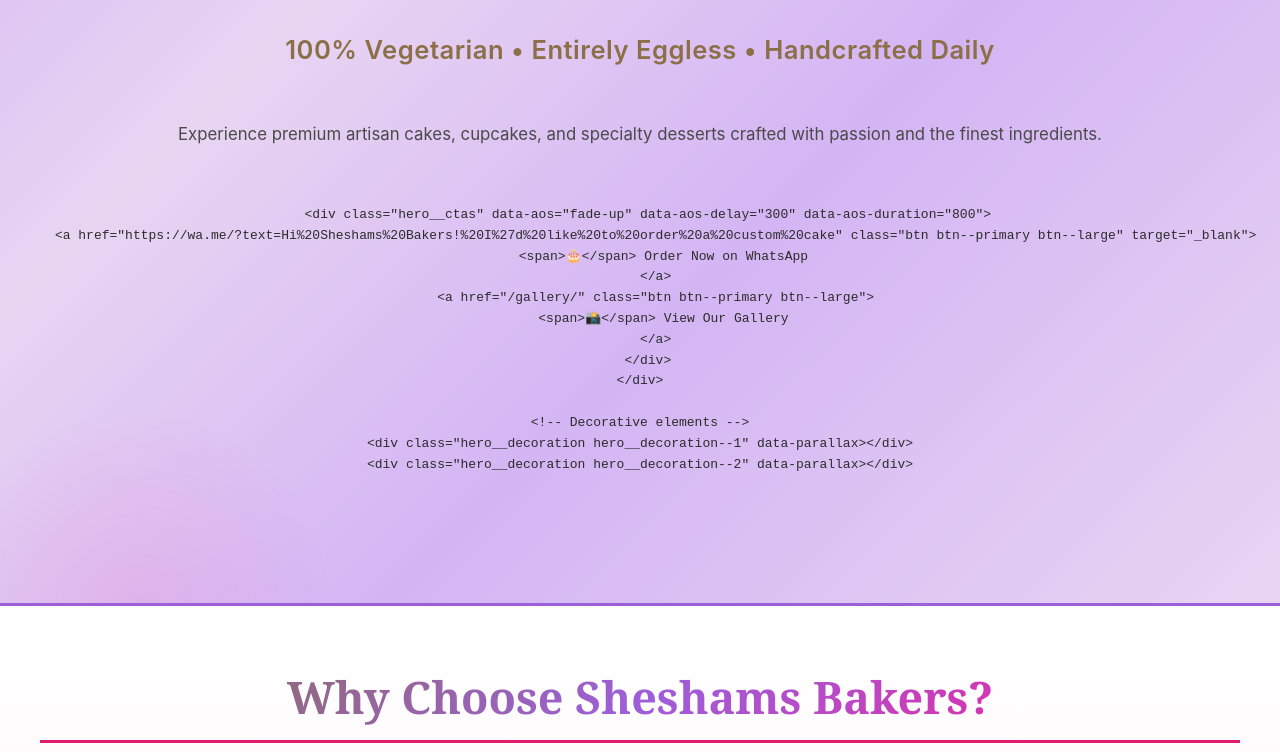
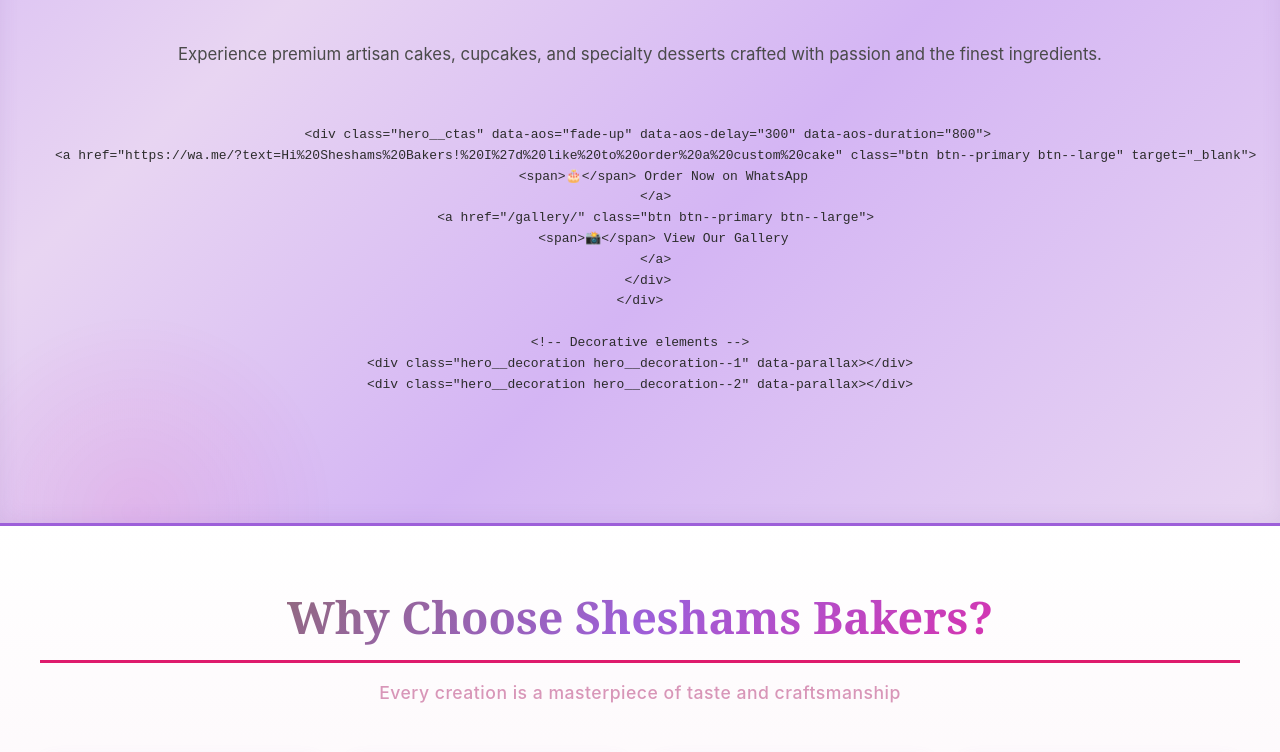
Before and after one commit to Sheshams-in/bakers, an Eleventy site: page index.md in a window 1280 px wide. Shown: the part 391-1143 px from the top of the page. Built offline with nearby package versions, Linux system fonts and the light colour scheme; Eleventy itself is replaced by a stand-in of ours; files that its build step writes are made by us from their sources.

Commit message:
Remove extra padding that was creating gap at top of hero

```diff
--- a/assets/css/style.css
+++ b/assets/css/style.css
@@ -488,11 +488,9 @@ main {
   position: relative;
   min-height: 70vh;
   display: flex;
-  margin-top: -80px;
-  padding-top: calc(clamp(4rem, 12vw, 8rem) + 80px);
-}
   align-items: center;
   justify-content: center;
+  margin-top: -80px;
   box-shadow: inset 0 -2px 20px rgba(107, 76, 154, 0.1);
 }
 
```
